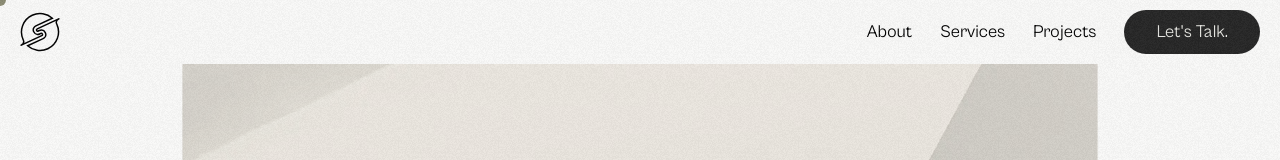
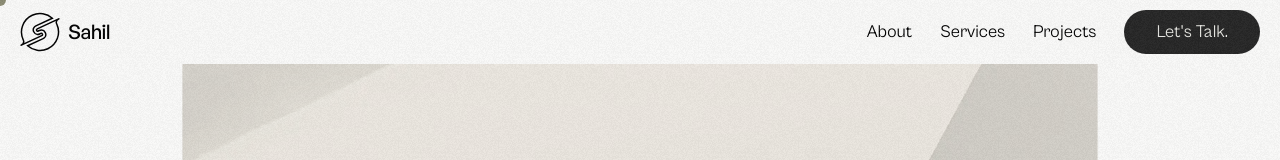
Before and after one commit to sahilshetty10/Portfolio-V2, a React (Vite) app: page / in a window 1280 px wide. Shown: the top 160 px of the page. Built offline with nearby package versions, Linux system fonts and the light colour scheme.

Commit message:
testing loading

```diff
--- a/src/components/homepage/Works.jsx
+++ b/src/components/homepage/Works.jsx
@@ -20,7 +20,7 @@ export default function Works({ forwardedRef }) {
         <div className=" col-span-1 md:col-span-12">
           <Projects
             link="https://movie.sahilshetty.com/"
-            vid={movieapp}
+            vid={"movieapp"}
             name="Movie App"
             type="FullStack Development"
             year="2023"
--- /dev/null
+++ b/src/components/ui/Loading.jsx
@@ -0,0 +1,5 @@
+const Loading = () => {
+  return <div className="h-full w-full bg-inherit">Loading</div>;
+};
+
+export default Loading;
--- a/src/components/ui/NavBar.jsx
+++ b/src/components/ui/NavBar.jsx
@@ -53,7 +53,11 @@ export default function NavBar({ sectionRefs }) {
       className="fixed top-0 z-50 flex w-full -translate-y-full items-center justify-between bg-secondary-100 px-5 py-3"
     >
       {/* logo */}
-      <a href="#hero" aria-label="Logo" className="z-50">
+      <a
+        href="#hero"
+        aria-label="Logo"
+        className="z-50 flex items-center gap-2"
+      >
         <svg
           width="40"
           height="40"
@@ -72,6 +76,7 @@ export default function NavBar({ sectionRefs }) {
             stroke-width="12"
           />
         </svg>
+        <h1 className=" text-xl font-medium">Sahil</h1>
       </a>
       <nav className=" space-x-7 font-grotesk text-body-3 sm:block">
         <a href="#about" className="group relative hidden md:inline-block">
--- a/src/components/ui/Projects.jsx
+++ b/src/components/ui/Projects.jsx
@@ -1,3 +1,6 @@
+import { useState } from "react";
+import Loading from "./Loading";
+
 export default function Projects({
   name,
   vid,
@@ -8,6 +11,10 @@ export default function Projects({
   year,
   tools,
 }) {
+  const [isLoading, setIsLoading] = useState(true);
+  const handleLoad = () => {
+    setIsLoading(false);
+  };
   const mediaComponet = vid ? (
     <video
       className="w-screen duration-700 ease-in-out group-hover:scale-105"
@@ -16,6 +23,7 @@ export default function Projects({
       loop
       muted
       playsInline
+      onLoadedData={handleLoad}
     ></video>
   ) : (
     <img
@@ -24,10 +32,13 @@ export default function Projects({
       alt={alt}
       width="800"
       height="600"
+      onLoadedData={handleLoad}
     />
   );
+
   return (
     <div>
+      {isLoading && <Loading />}
       {link ? (
         <a
           target="_blank"
```
